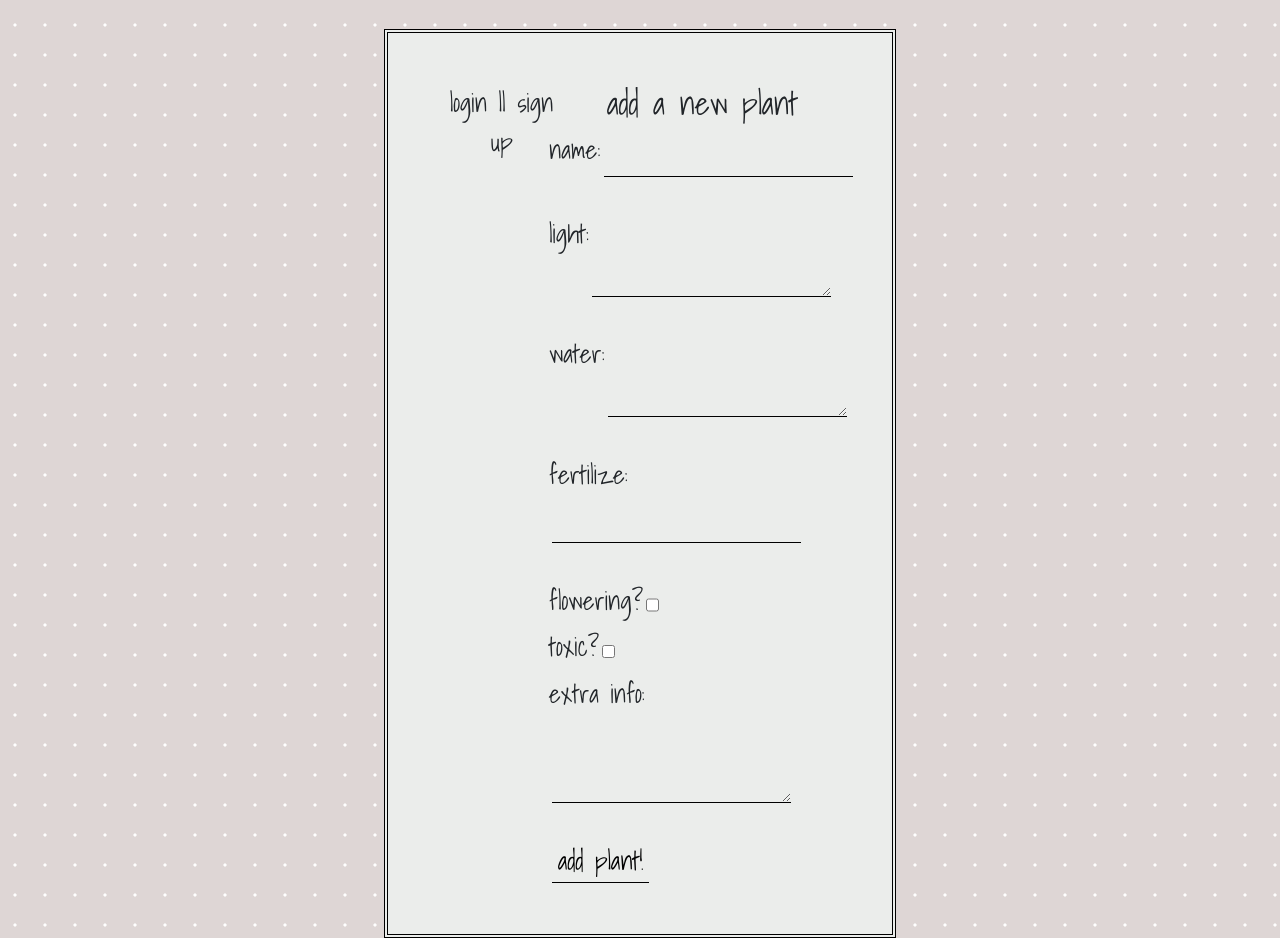
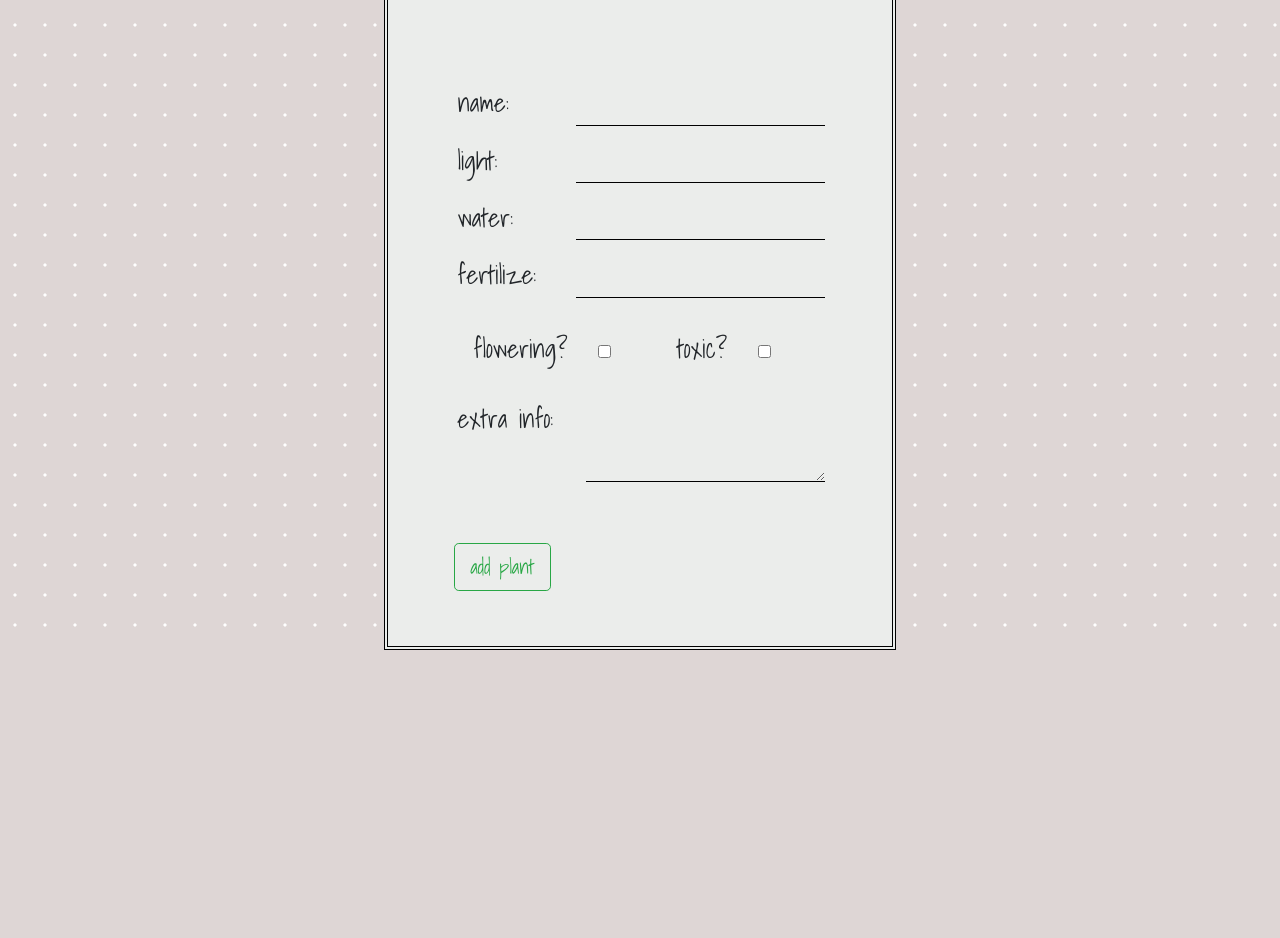
Before and after one commit to paaaarv/planted, a React (Create React App) app: page /add in a window 1280 px wide. Shown: the part 500-1438 px from the top of the page. After the commit the page ends 1150 px from the top, so only its background shows below. Built offline with nearby package versions, Linux system fonts and the light colour scheme.

Commit message:
added button component to form

```diff
--- a/src/components/form.js
+++ b/src/components/form.js
@@ -3,7 +3,7 @@ import Container from 'react-bootstrap/container';
 import Row from 'react-bootstrap/row';
 import Col from 'react-bootstrap/col'
 import { connect } from 'react-redux';
-
+import Button from 'react-bootstrap/button'
 
 class Form extends React.Component{
 
@@ -46,48 +46,60 @@ class Form extends React.Component{
 render() {
   return(
     <div>
-    <h1> NEW  PLANT  </h1>
     <Container className='form'>
-    <div id="loginbutton">
-      login || sign up
-    </div>
       <form onSubmit = {(event) => this.onSubmit(event)}>
-      <h2> add a new plant </h2>
-      <Row>
-      <label> name: </label>
+      <h3> add a new plant </h3>
+      <Row className='p-2'>
+      <Col> name: </Col>
+      <Col>
       <input required name="name" type='text' value={this.state.name} onChange={this.onChange}/>
+      </Col>
       </Row>
-      <br/>
-      <Row>
-      <label> light: </label>
-      <textarea required name='sun' value={this.state.sun} onChange={this.onChange}/>
+
+      <Row className='p-2'>
+      <Col>light: </Col>
+      <Col>
+      <input required name='sun' value={this.state.sun} onChange={this.onChange}/>
+      </Col>
       </Row>
-            <br/>
-      <Row>
-      <label> water: </label>
-      <textarea required name='water'  value={this.state.water} onChange={this.onChange}/>
+
+      <Row className='p-2'>
+      <Col>water: </Col>
+      <Col>
+      <input required name='water'  value={this.state.water} onChange={this.onChange}/>
+      </Col>
       </Row>
-            <br/>
-      <Row>
-      <label> fertilize: </label>
-      <input name='fertilize' type='text' value={this.state.fertilize} onChange={this.onChange}/>
+
+      <Row className='p-2'>
+      <Col> fertilize: </Col>
+      <Col>
+      <input name='fertilize' value={this.state.fertilize} onChange={this.onChange}/>
+      </Col>
       </Row>
-            <br/>
-      <Row>
-      <label> flowering?  </label>
+
+      <Row className='p-4'>
+      <Col> flowering?  </Col>
+      <Col>
       <input type="checkbox" name="flowering" onChange={this.onCheck}/>
+      </Col>
+
+      <Col> toxic?  </Col>
+      <Col>
+      <input type='checkbox' name='toxic' onChange={this.onCheck}/>
+      </Col>
       </Row>
-      <Row>
-      <label> toxic?  </label>
-      <input type='checkbox' name='toxic' onChange={this.onCheck}/>
+
+      <Row className='p-2'>
+      <Col> extra info: </Col>
+      <Col>
+      <textarea name='additional'  value={this.state.additional} onChange={this.onChange}/>
+      </Col>
       </Row>
-      <Row>
-      <label> extra info: </label>
-      <textarea name='additional'  value={this.state.additional} onChange={this.onChange}/>
-      </Row>
-            <br/>
-      <Row>
-      <input value="add plant!" type ='submit'></input>
+        <br/>
+      <Row className='p-1'>
+      <Col>
+      <Button size='lg' variant='outline-success' type ='submit'> add plant </Button>
+      </Col>
       </Row>
 
       </form>
--- a/src/index.css
+++ b/src/index.css
@@ -39,7 +39,7 @@ code {
 .form{
   display: flex;
   justify-content: center;
-  text-align: center;
+  text-align: left;
   width: 40vw;
   font-family: 'Shadows Into Light', cursive;
   font-size: 2vw;
```
